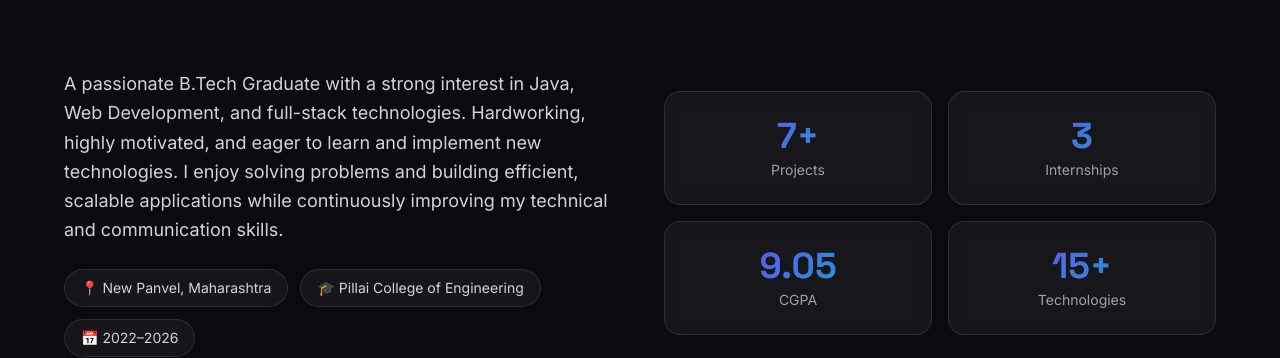
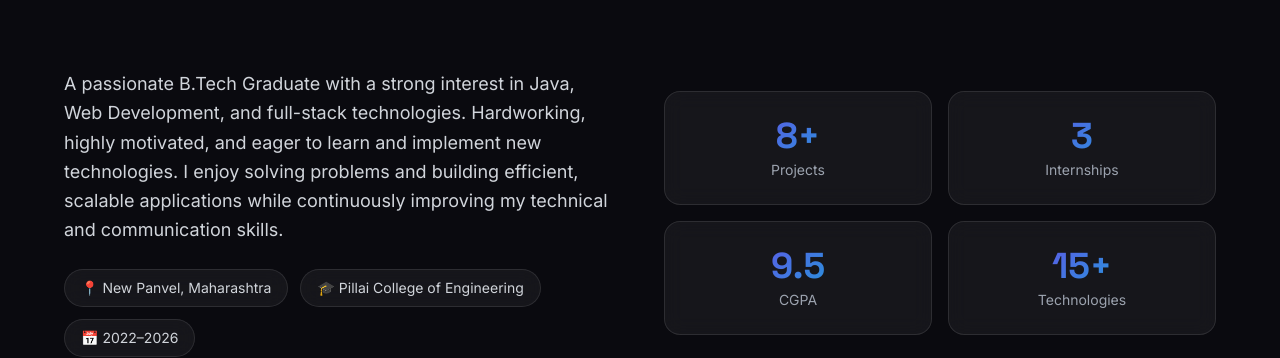
Before and after one commit to sarvesh207590/Portfolio, a Next.js app: page / in a window 1280 px wide. Shown: the part 951-1309 px from the top of the page. Built offline with nearby package versions, Linux system fonts and the light colour scheme.

Commit message:
Update About.tsx

```diff
--- a/components/About.tsx
+++ b/components/About.tsx
@@ -9,9 +9,9 @@ const traits = [
 ]
 
 const stats = [
-    { value: '7+', label: 'Projects' },
+    { value: '8+', label: 'Projects' },
     { value: '3', label: 'Internships' },
-    { value: '9.05', label: 'CGPA' },
+    { value: '9.5', label: 'CGPA' },
     { value: '15+', label: 'Technologies' },
 ]
 
```
